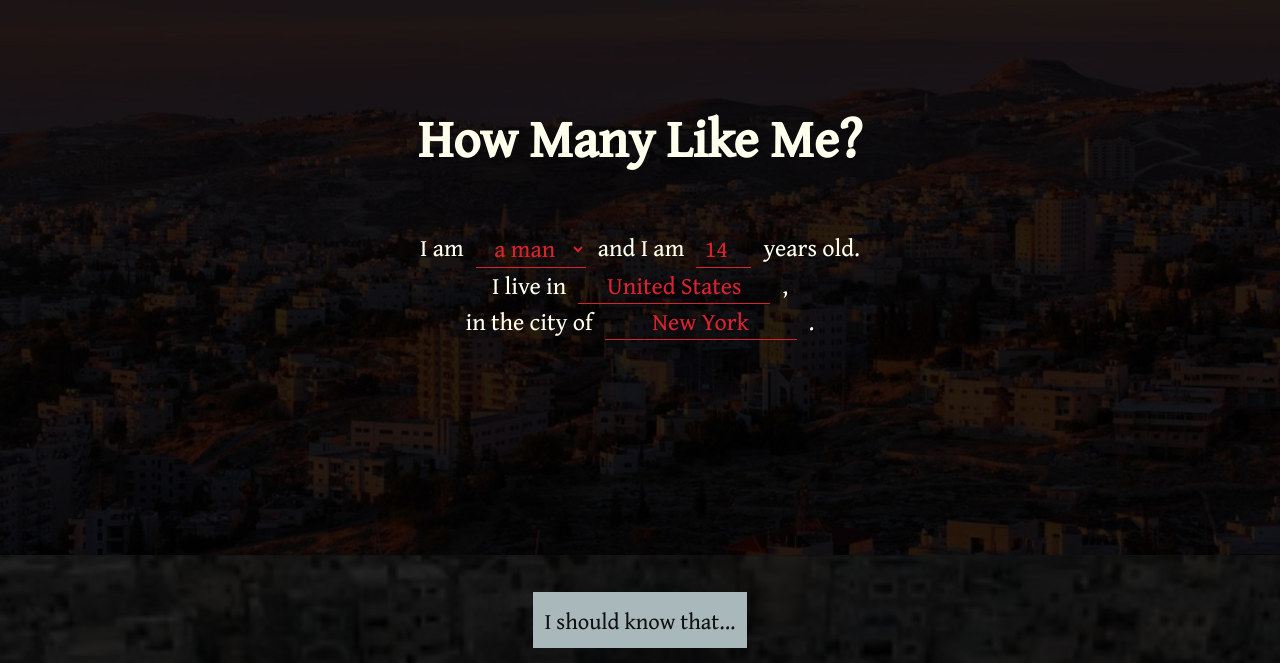
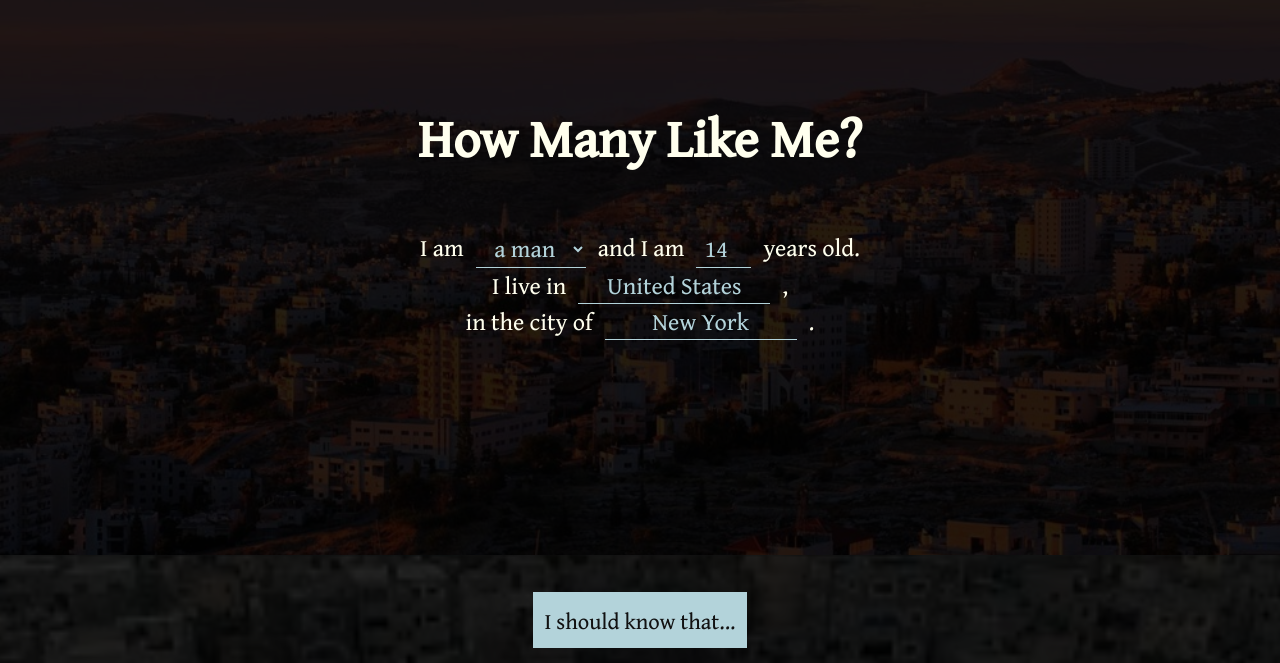
Before and after one commit to Palestinian-Genocide-Data/how_many_like_me, a plain HTML site: page index.html in a window 1280 px wide. Shown: the part 117-780 px from the top of the page. Drawn offline with Linux system fonts and the light colour scheme.

Commit message:
Made input accents blue.

```diff
--- a/main.css
+++ b/main.css
@@ -5,7 +5,7 @@
   --bg: #111;
   --color: #ffe;
   --accent: #da222c;
-  --accent2: #a9b8bb;
+  --accent2: #b3d3da;
   --font-family: "Gentium Boo", "Helvetica", "Courier New", "Courier", monospace;
   --link: #5555ff;
   --base-font-size: 14pt;
@@ -113,8 +113,8 @@ span.hk {
   background: inherit;
   border: none;
   text-align: center;
-  border-bottom: 1px solid var(--accent);
-  color: var(--accent);
+  border-bottom: 1px solid var(--accent2);
+  color: var(--accent2);
   font-size: inherit;
   font-family: var(--font-family);
 }
```
